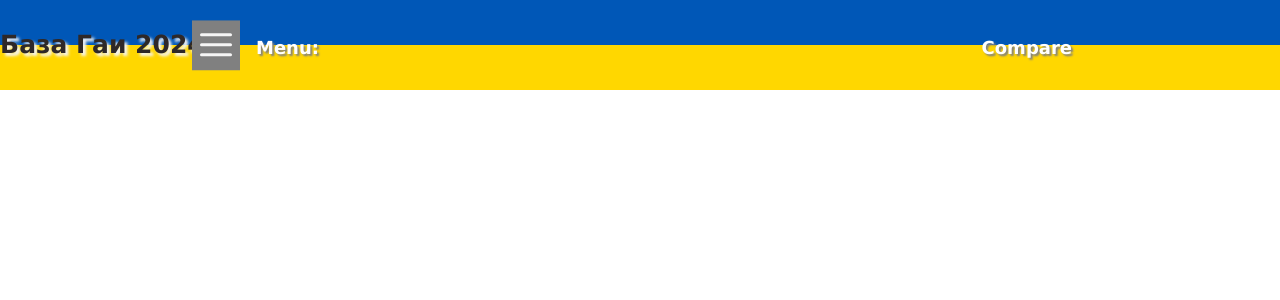
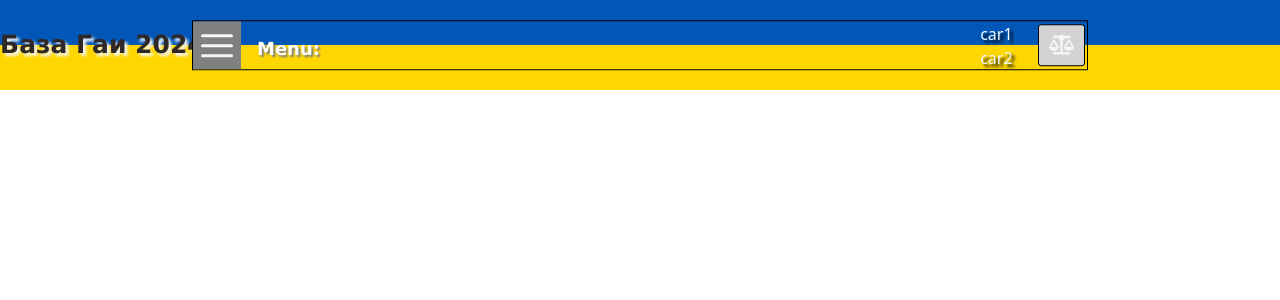
Before and after one commit to KostiantynPolishko2/ts_app-exam, a React (Create React App) app: page / in a window 1280 px wide. Shown: the top 300 px of the page. Built offline with nearby package versions, Linux system fonts and the light colour scheme.

Commit message:
11 Embedded icon scale-balanced in header, add row for two selected cars.

```diff
--- a/src/components/BurgerMenu/BurgerMenu.css
+++ b/src/components/BurgerMenu/BurgerMenu.css
@@ -8,7 +8,7 @@
 }
 
 /* Style navigation menu links */
-.topnav a, p {
+.topnav #myLinks > a, p {
     float: left;
     color: white;
     padding: 14px 16px;
@@ -19,18 +19,13 @@
     font-family: 'Lucida Sans', 'Lucida Sans Regular', 'Lucida Grande', 'Lucida Sans Unicode', Geneva, Verdana, sans-serif;
 }
 
-/* Style the hamburger menu */
-.topnav a.icon {
-    float: left;
-}
-
 /* Add a grey background color on mouse-over */
-.topnav a:hover {
+.topnav #myLinks > a:hover {
     background-color: rgb(173, 216, 230, 0.5);
     color: black;
 }
 
-.topnav a:active {
+.topnav #myLinks > :active {
     text-shadow: none;
     background-color: rgba(21, 255, 0, 0.822);
 }
@@ -38,7 +33,8 @@
   /* Style the active link (or home/logo) */
 .compare {
     position: absolute;
-    right: 0;
+    right: 0%;
+    top: 6%
 }
 
 .fa {
@@ -49,7 +45,3 @@
     -webkit-font-smoothing:antialiased;
     -moz-osx-font-smoothing:grayscale
 }
-
-.icon {
-    background-color: rgb(78, 83, 73);
-}
--- a/src/components/BurgerMenu/BurgerMenu.styled.ts
+++ b/src/components/BurgerMenu/BurgerMenu.styled.ts
@@ -4,4 +4,13 @@ import { CenterPosition } from '../Header/Header.styled';
 export const BurgerMenuWrapper = styled.div`
     height: 100%;
     width: 100%;
+    border: 1px solid black;
 `;
+
+export const ElemCompare = styled.div`
+    position: absolute;
+    float: none;
+    & > p {
+        float: none;
+    }
+`;
--- a/src/components/BurgerMenu/BurgerMenu.tsx
+++ b/src/components/BurgerMenu/BurgerMenu.tsx
@@ -1,5 +1,6 @@
-import React, { FC, useState, useContext } from 'react';
+import React, { FC, useContext } from 'react';
 import Hamburger from 'hamburger-react';
+import IconCompare from '../IconCompare/IconCompare';
 import { Link } from 'react-router-dom';
 import { BurgerMenuWrapper } from './BurgerMenu.styled';
 import './BurgerMenu.css';
@@ -27,7 +28,9 @@ const BurgerMenu: FC<BurgerMenuProps> = (props): React.FunctionComponentElement<
                <Link onClick={e => handleFormData({labelTxt: 'номеру', placeholderTxt: 'Номерной знак'})} to={props.number}>Number</Link>
                <Link onClick={e => handleFormData({labelTxt: 'VIN', placeholderTxt: 'VIN code'})} to={props.vincode}>VinCode</Link>
          </div>
-         <Link onClick={e => {handleIsCompare(true)}} to={props.compare} className="compare">Compare</Link>
+         <Link onClick={e => {handleIsCompare(true)}} to={props.compare} className="compare">
+            <IconCompare iconame='fa-scale-balanced'/>
+         </Link>
       </BurgerMenuWrapper>
      );
 }
--- a/src/components/CarPhoto/CarPhoto.tsx
+++ b/src/components/CarPhoto/CarPhoto.tsx
@@ -4,6 +4,7 @@ import axios from 'axios';
 import * as card from './CarPhoto.styled';
 import * as plate from './CardPhotoPlate.styled';
 import { CarError, CarData } from './FormIClass';
+import IconCompare from '../IconCompare/IconCompare';
 
 const key = '349a1acb991de77d8d42744d27b6f379';
 
@@ -80,7 +81,8 @@ const CarPhoto: FC<CarPhotoProps> = (props): React.FunctionComponentElement<CarP
          <card.CarPhotoImg src={props._car.photo_url != ''? require(`${props._car.photo_url}`) : require(`${getUrlPhoto(props._error.status)}`)}/>
          <card.CarPhotoInner _direction='column'>
             <card.ContentTop>
-              <plate.Number>
+               <div>
+                  <plate.Number style={{float: 'left'}}>
                      <plate.NumberFlag _direction='column' _justify='space-around'>
                         <plate.FlagIcon>
                            <div></div>
@@ -94,6 +96,8 @@ const CarPhoto: FC<CarPhotoProps> = (props): React.FunctionComponentElement<CarP
                         <span className='digits'>{props._car.digits || 'AA DDDD AA'}</span>
                      </plate.NumberText>
                   </plate.Number>
+                  <IconCompare iconame='fa-heart'/>
+               </div>
                <plate.DateRegistr>
                   <span className='registered_at'>{props._car.registered_at || 'dd.mm.yyyy'}</span>
                </plate.DateRegistr>
--- a/src/components/Header/Header.css
+++ b/src/components/Header/Header.css
@@ -10,3 +10,7 @@ p.header_name {
     text-shadow: 3px 3px 3px whitesmoke;
     font-size: 25px;
 }
+
+.comare_car {
+    position: absolute;
+}
--- a/src/components/Header/Header.styled.ts
+++ b/src/components/Header/Header.styled.ts
@@ -26,3 +26,18 @@ export const BlockMenu = styled(CenterPosition)`
     width: 70%;
     height: 55%;
 `;
+
+export const CompareCar = styled(CenterPosition)`
+    width: 15%;
+    height: 50%;
+    left: 72%;
+    display: flex;
+    flex-direction: column;
+    justify-content: center;
+    text-align: right;
+    & > span {
+        margin-right: 5px;
+        color: aliceblue;
+        text-shadow: 3px 3px 3px black;
+    }
+`;
--- a/src/components/Header/Header.tsx
+++ b/src/components/Header/Header.tsx
@@ -1,6 +1,6 @@
-import React, { FC, useState } from 'react';
+import React, { FC } from 'react';
 import { HeaderWrapper } from './Header.styled';
-import { RowFlagBlue, RowFlagYellow, BlockMenu } from './Header.styled';
+import { RowFlagBlue, RowFlagYellow, BlockMenu, CompareCar } from './Header.styled';
 import BurgerMenu from '../BurgerMenu/BurgerMenu';
 import './Header.css';
 
@@ -22,6 +22,10 @@ const Header: FC<HeaderProps> = (props): React.FunctionComponentElement<HeaderPr
                _isDisplay={props._isDisplay} _handleDisplay={props._handleDisplay}
                />
          </BlockMenu>
+         <CompareCar>
+            <span>car1</span>
+            <span>car2</span>
+         </CompareCar>
       </HeaderWrapper>
    );
 }
--- a/src/components/IconCompare/IconCompare.styled.ts
+++ b/src/components/IconCompare/IconCompare.styled.ts
@@ -2,11 +2,11 @@ import styled from 'styled-components';
 
 export const IconCompareWrapper = styled.span`
     width: fit-content;
-
+    margin: 0px 2px;
     & > i {
         background-color: lightgray;
         color: whitesmoke;
-        font-size: 25px;
+        font-size: 20px;
         padding: 10px;
         border: 1px solid black;
         border-radius: 3px;
--- a/src/components/IconCompare/IconCompare.tsx
+++ b/src/components/IconCompare/IconCompare.tsx
@@ -20,7 +20,7 @@ const handleIcon = (e: React.FormEvent<HTMLElement>):void =>{
 const IconCompare: FC<IconCompareProps> = ({iconame}): React.FunctionComponentElement<IconCompareProps> => {
 
    return (
-      <IconCompareWrapper onClick={handleIcon}>
+      <IconCompareWrapper className='icon' onClick={handleIcon}>
          <i className={`fas ${iconame}`}></i>
       </IconCompareWrapper>
    );
```
Lines whose indentation alone changed are shown as unchanged.
